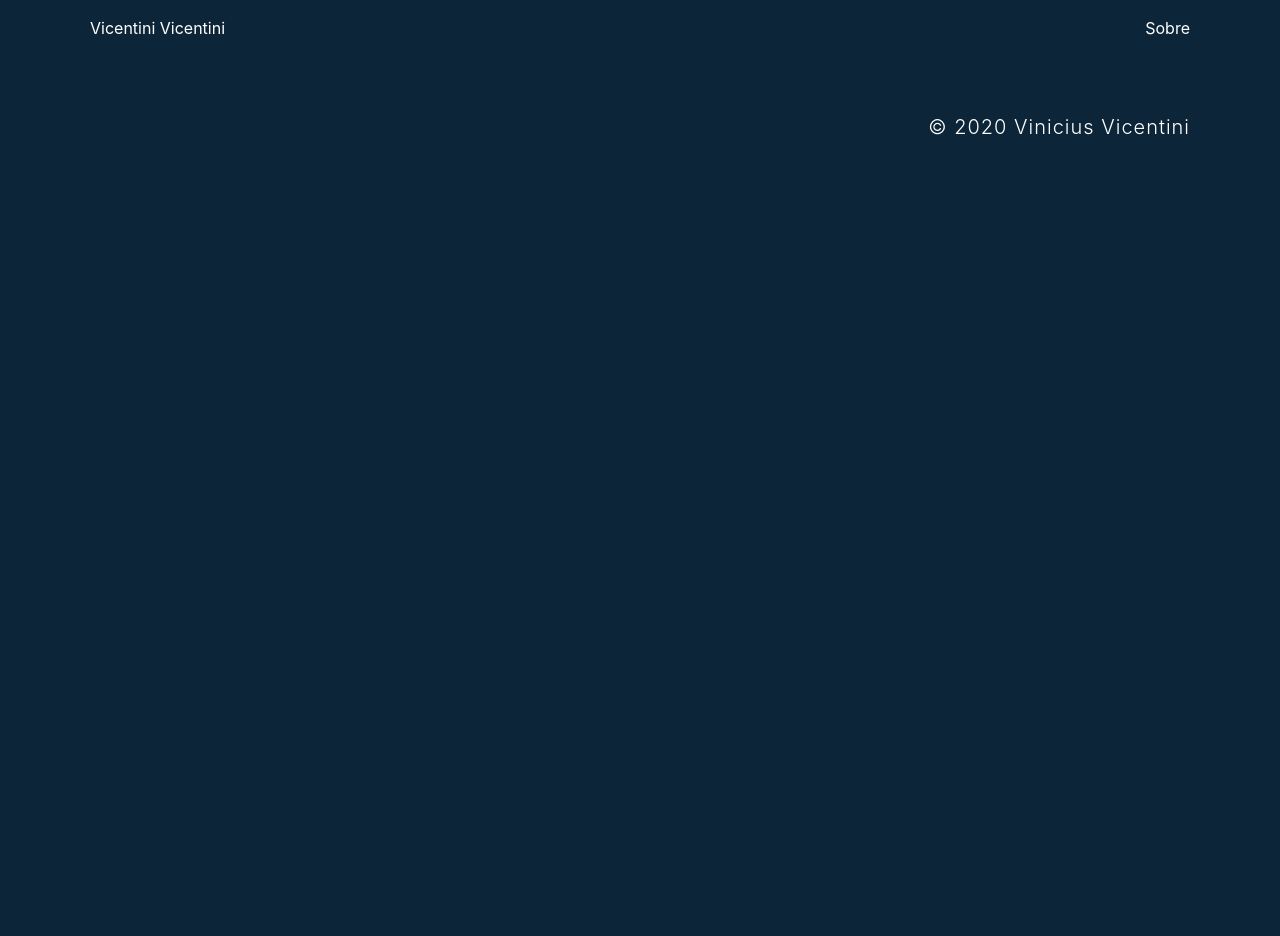
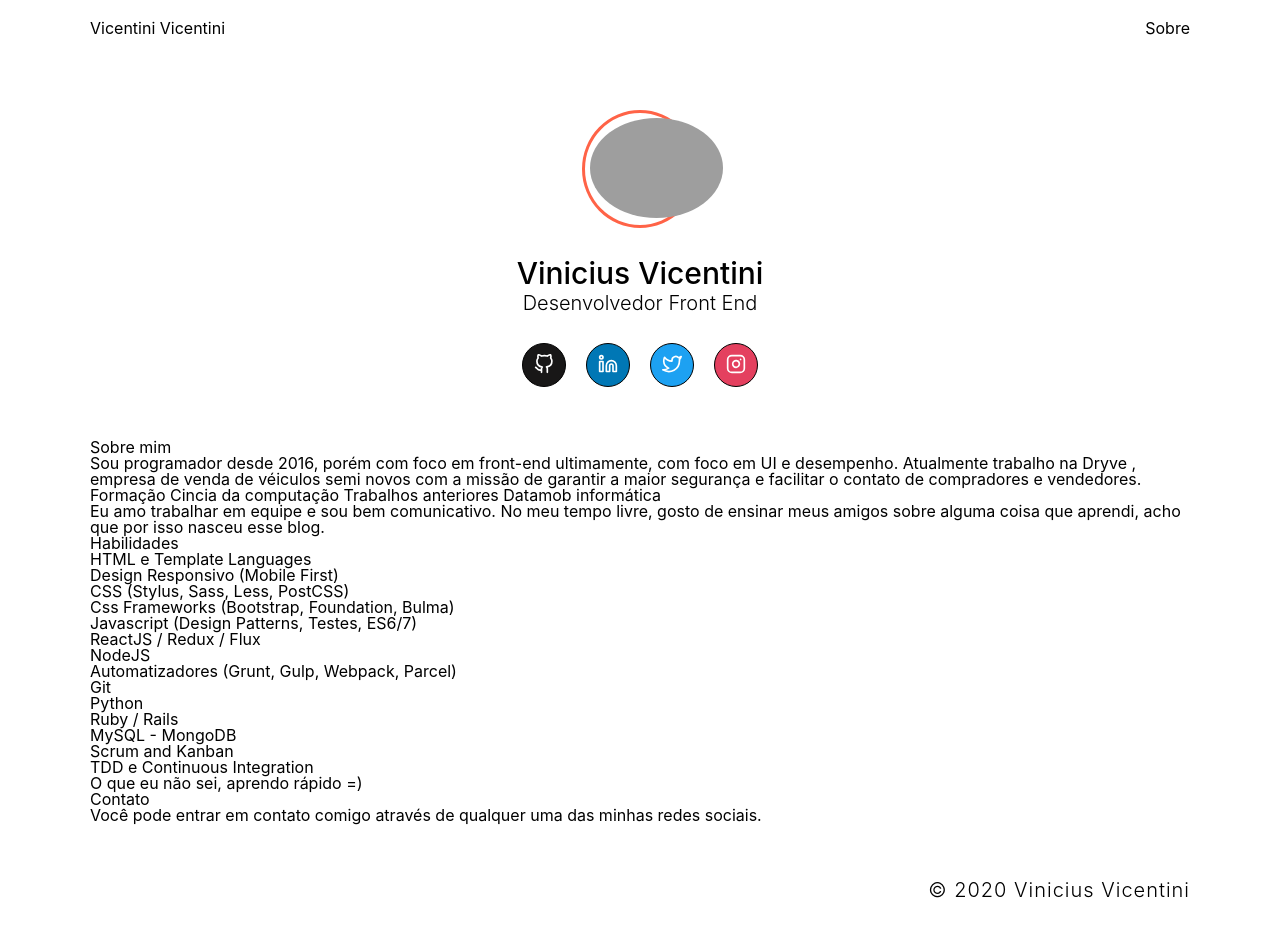
Before and after one commit to viniciushvc/vinicius-vicentini, a Gatsby site: page /about in a window 1280 px wide. Before the commit the page ends 800 px from the top, so only its background shows below. Built offline with nearby package versions, Linux system fonts and the light colour scheme; Gatsby itself is replaced by a stand-in of ours; grey boxes are pictures that could not be loaded.

Commit message:
add variable color &  dark mode

```diff
--- a/src/components/Fab/index.js
+++ b/src/components/Fab/index.js
@@ -2,15 +2,23 @@ import React from 'react'
 
 import * as S from './styled'
 
-export default ({ href, background, color, icon: Icon }) => {
-  return (
-    <S.Fab
+export default ({ href, background, color, icon: Icon, onClick }) => {
+  const Link = (
+    <S.FabLink
       href={href}
       background={background}
       target="_blank"
       rel="noopener noreferrer"
     >
       <Icon size={20} color={color} />
-    </S.Fab>
+    </S.FabLink>
   )
+
+  const Button = (
+    <S.FabButton type="button" background={background} onClick={onClick}>
+      <Icon size={20} color={color} />
+    </S.FabButton>
+  )
+
+  return href ? Link : Button
 }
--- a/src/components/Fab/styled.js
+++ b/src/components/Fab/styled.js
@@ -1,13 +1,27 @@
 import styled from 'styled-components'
 
-export const Fab = styled.a`
+import { css } from 'styled-components'
+
+const link = css`
   padding: 10px 11px;
   border-radius: 100%;
-  background-color: ${props => props.background || '#fff'};
+  background-color: ${props => props.background || 'var(--primaryColor)'};
   transition: 0.5s;
+  outline: 0;
+`
+
+export const FabLink = styled.a`
+  ${link}
+
   border: 1.5px solid #000;
 
   &:hover {
     border: 1.5px solid #fff;
   }
 `
+
+export const FabButton = styled.button`
+  ${link}
+  cursor: pointer;
+  border: none;
+`
--- a/src/components/Header/styled.js
+++ b/src/components/Header/styled.js
@@ -5,7 +5,7 @@ import { Link } from 'gatsby'
 import { css } from 'styled-components'
 
 const link = css`
-  color: #fff;
+  color: var(--primaryColor);
 
   &:hover {
     color: $primary;
--- a/src/components/Hero/styled.js
+++ b/src/components/Hero/styled.js
@@ -1,7 +1,7 @@
 import styled from 'styled-components'
 
 export const HeroWrapper = styled.section`
-  background-color: #0f2d44;
+  background-color: var(--secondaryBackground);
   padding: 50px 0;
 `
 
--- a/src/components/Layout/index.js
+++ b/src/components/Layout/index.js
@@ -3,7 +3,7 @@ import Helmet from 'react-helmet'
 
 import { useStaticQuery, graphql } from 'gatsby'
 
-import { Header, Footer } from '../'
+import { Header, Footer, ThemeSwitcher } from '../'
 
 import GlobalStyles from '../../styles/global'
 
@@ -32,6 +32,8 @@ export default ({ children }) => {
 
       <GlobalStyles />
 
+      <ThemeSwitcher />
+
       <Header siteTitle={data.site.siteMetadata.title} />
 
       <S.Main>{children}</S.Main>
--- a/src/components/Posts/styled.js
+++ b/src/components/Posts/styled.js
@@ -17,9 +17,9 @@ export const PostLink = styled(Link)`
 
 export const Post = styled.div`
   border-radius: 5px;
-  background-color: #0f2d44;
+  background-color: var(--secondaryBackground);
   padding: 20px;
-  color: #fff;
+  color: var(--primaryColor);
   height: 150px;
 `
 
--- /dev/null
+++ b/src/components/ThemeSwitcher/index.js
@@ -0,0 +1,31 @@
+import React, { useState, useEffect } from 'react'
+
+import { FiSun, FiMoon } from 'react-icons/fi'
+
+import { Fab } from '../'
+
+import * as S from './styled'
+
+export default function() {
+  const [theme, setTheme] = useState()
+
+  const isDark = theme === 'dark'
+
+  useEffect(() => {
+    setTheme(window.__theme)
+
+    window.__onThemeChange = () => setTheme(window.__theme)
+  }, [])
+
+  return (
+    <S.ThemeWrapper>
+      <Fab
+        icon={isDark ? FiSun : FiMoon}
+        color={isDark ? '#333' : '#fff'}
+        onClick={() => {
+          window.__setPreferredTheme(isDark ? 'light' : 'dark')
+        }}
+      />
+    </S.ThemeWrapper>
+  )
+}
--- /dev/null
+++ b/src/components/ThemeSwitcher/styled.js
@@ -0,0 +1,7 @@
+import styled from 'styled-components'
+
+export const ThemeWrapper = styled.div`
+  position: fixed;
+  bottom: 20px;
+  right: 20px;
+`
--- a/src/components/index.js
+++ b/src/components/index.js
@@ -7,3 +7,4 @@ export { default as Posts } from './Posts'
 export { default as Sidebar } from './Sidebar'
 export { default as SEO } from './SEO'
 export { default as Fab } from './Fab'
+export { default as ThemeSwitcher } from './ThemeSwitcher'
--- a/src/pages/about.js
+++ b/src/pages/about.js
@@ -1,13 +1,60 @@
 import React from 'react'
 
-import { Layout } from '../components'
+import { Layout, SEO, Container, Hero } from '../components'
 
-import SEO from '../components/SEO'
+import * as S from '../styles/base'
 
 export default function About() {
   return (
     <Layout>
       <SEO pageTitle="Sobre" pageDescription="Sobre" />
+
+      <Hero />
+
+      <Container>
+        <h1>Sobre mim</h1>
+
+        <h1>
+          Sou programador desde 2016, porém com foco em front-end ultimamente,
+          com foco em UI e desempenho. Atualmente trabalho na Dryve , empresa de
+          venda de véiculos semi novos com a missão de garantir a maior
+          segurança e facilitar o contato de compradores e vendedores. Formação
+          Cincia da computação Trabalhos anteriores Datamob informática
+        </h1>
+
+        <h1>
+          Eu amo trabalhar em equipe e sou bem comunicativo. No meu tempo livre,
+          gosto de ensinar meus amigos sobre alguma coisa que aprendi, acho que
+          por isso nasceu esse blog.
+        </h1>
+
+        <h2>Habilidades</h2>
+
+        <ul>
+          <li>HTML e Template Languages</li>
+          <li>Design Responsivo (Mobile First)</li>
+          <li>CSS (Stylus, Sass, Less, PostCSS)</li>
+          <li>Css Frameworks (Bootstrap, Foundation, Bulma)</li>
+          <li>Javascript (Design Patterns, Testes, ES6/7)</li>
+          <li>ReactJS / Redux / Flux</li>
+          <li>NodeJS</li>
+          <li>Automatizadores (Grunt, Gulp, Webpack, Parcel)</li>
+          <li>Git</li>
+          <li>Python</li>
+          <li>Ruby / Rails</li>
+          <li>MySQL - MongoDB</li>
+          <li>Scrum and Kanban</li>
+          <li>TDD e Continuous Integration</li>
+          <li>O que eu não sei, aprendo rápido =)</li>
+        </ul>
+
+        <h2>Contato</h2>
+
+        <h1>
+          Você pode entrar em contato comigo através de qualquer uma das minhas
+          redes sociais.
+        </h1>
+      </Container>
     </Layout>
   )
 }
--- /dev/null
+++ b/src/styles/base.js
@@ -0,0 +1,44 @@
+import styled from 'styled-components'
+
+export const PostImage = styled.div`
+  background: linear-gradient(0deg, rgba(0, 0, 0, 0.4), rgba(0, 0, 0, 0.4)),
+    url(${props => props.src}) no-repeat;
+  height: 70vh;
+  background-position: center;
+  background-size: cover;
+
+  @media (max-width: 720px) {
+    height: 50vh;
+    padding: 20px;
+  }
+`
+
+export const PostWrapper = styled.div`
+  margin-top: -140px;
+  background-color: var(--secondaryBackground);
+  padding: 50px;
+
+  @media (max-width: 720px) {
+    margin-top: 0;
+    background-color: var(--primaryBackground);
+    padding: 50px 0;
+  }
+`
+
+export const PostTitle = styled.h1`
+  font-size: 50px;
+  font-weight: 900;
+
+  @media (max-width: 720px) {
+    font-size: 30px;
+    font-weight: 900;
+  }
+`
+
+export const PostDate = styled.p`
+  margin-bottom: 10px;
+`
+
+export const PostContent = styled.div`
+  margin: 40px 0;
+`
--- a/src/styles/global.js
+++ b/src/styles/global.js
@@ -50,7 +50,7 @@ a {
   padding-bottom: 2px;
   margin-bottom: 2px;
 	text-decoration: none;
-	color: #fff;
+	color: --var(secondaryColor);
 
 	&.dash {
 		border-bottom: 2px dashed currentColor;
@@ -62,9 +62,23 @@ a {
 }
 
 body {
-  background-color: #0d2538;
-	color: #fff;
+  background-color: var(--primaryBackground);
+	color: var(--primaryColor);
 	font-family: -apple-system, BlinkMacSystemFont, "Segoe UI", Roboto, Helvetica, Arial, sans-serif, "Apple Color Emoji", "Segoe UI Emoji", "Segoe UI Symbol";
+}
+
+body.dark {
+  --primaryColor: #fff;
+  --secondaryColor: #03a9f4;
+  --primaryBackground: #0d2538;
+  --secondaryBackground: #0f2d44;
+}
+
+body.light {
+  --primaryColor: #222;
+  --secondaryColor: #03a9f4;
+  --primaryBackground: #fdfdfd;
+  --secondaryBackground: #eee;
 }
 
 p {
--- a/src/templates/Post/index.js
+++ b/src/templates/Post/index.js
@@ -3,7 +3,7 @@ import { graphql } from 'gatsby'
 
 import { Layout, SEO, Container } from '../../components'
 
-import * as S from './styled'
+import * as S from '../../styles/base'
 
 export default class Post extends Component {
   render() {
```
Also changed, not shown: src/html.js (added, +63 -0 lines), src/templates/Post/styled.js (deleted, +0 -44 lines), data/config.js (line endings or trailing spaces).
